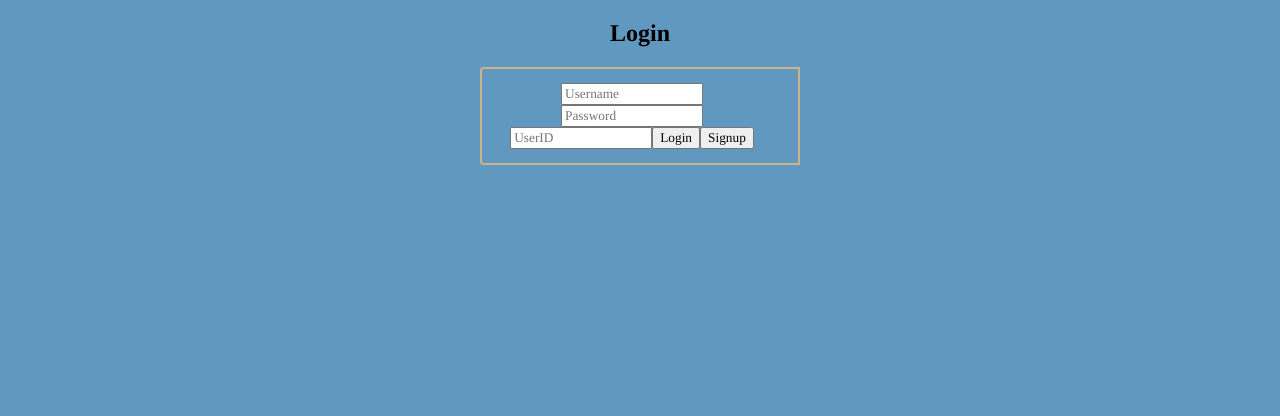
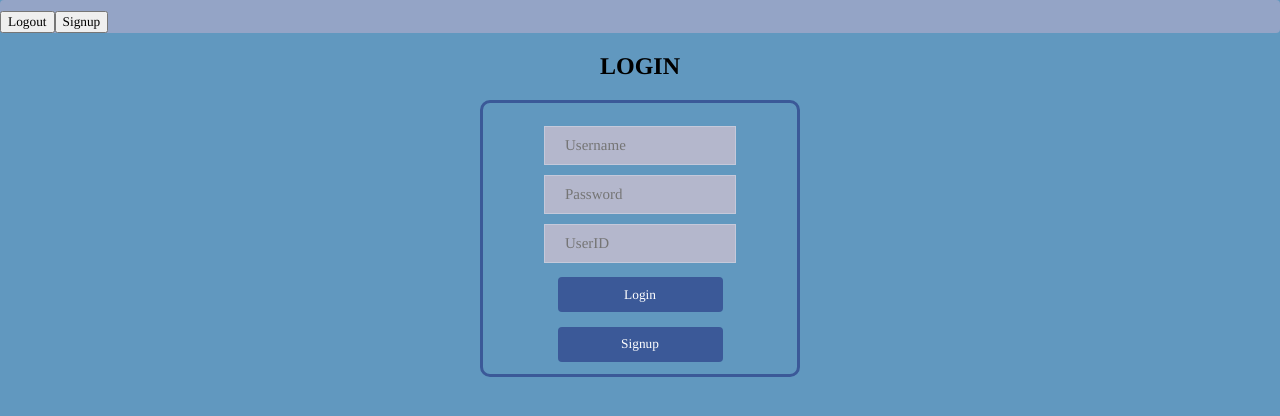
Before and after one commit to jamesjpark/JimboAndFriends, a React (Create React App) app in the folder web-app/frontend/: page / in a window 1280 px wide. Shown: the top 416 px of the page. Built offline with nearby package versions, Linux system fonts and the light colour scheme.

Commit message:
Styling for login and project page

```diff
--- a/web-app/frontend/src/App.css
+++ b/web-app/frontend/src/App.css
@@ -1,10 +1,23 @@
 .App{
   text-align: center;
+}
+
+.App-header{
+  text-align: left;
+  width: 100%;
+  height:100%;
+  border-radius: 4px;
+  background: #94a4c6;
+  color:black;
+  font-family:Georgia, 'Times New Roman', Times, serif;
+  font-size: x-large
 
 }
+
 body{
   background-color: #6198bf;
 }
+
 .wrapper {
   padding: 20px;
 }
@@ -15,13 +28,11 @@ h1{
   font-size: 24px;
   color:  black;
 }
+
 form{
   text-align: center;
   display: inline-block;
 }
-
-
-
 * {
   box-sizing: border-box;
   font-family: 'Times', 'Lucida Sans Unicode', 'Lucida Grande',
@@ -39,9 +50,6 @@ form{
   padding-bottom: 32px;
 }
 
-h1 {
-
-}
 .HWSET{
   margin-left: 50px;
   font-size: larger;
@@ -73,7 +81,6 @@ h1 {
   padding: 10px;
 
 
-
 }
 .check{
 
@@ -91,17 +98,72 @@ h1 {
   outline: none;
   width: 320px;
   /* background: transparent; */
-  color: rgb(150, 35, 35);
+
 }
 .loginForm{
   text-align: center;
+
+}
+.userName{
+  margin-top: 10px;
+  cursor: pointer;
+  font-size: 15px;
+  background: #b4b7cc;
+  border: 1px solid #c5c9da;
+  color: #fff;
+  padding: 10px 20px;
+  text-align: left;
+
+}
+.password{
+  margin-top: 10px;
+  cursor: pointer;
+  font-size: 15px;
+  background: #b4b7cc;
+  border: 1px solid #c5c9da;
+  color: #fff;
+  padding: 10px 20px;
+
+}
+.userID{
+  margin-top: 10px;
+  cursor: pointer;
+  font-size: 15px;
+  background: #b4b7cc;
+  border: 1px solid #c5c9da;
+  color: #fff;
+  padding: 10px 20px;
+
+}
+.loginButton{
+  width: 165px;
+  height:35px;
+  border-radius: 4px;
+  background: #3b5998;
+  color:white;
+  border:0px transparent;
+  text-align: center;
+  margin: 5%;
+  display: inline-block;
+}
+.signupButton{
+  width: 165px;
+  height:35px;
+  border-radius: 4px;
+  background: #3b5998;
+  color:white;
+  border:0px transparent;
+  text-align: center;
+
+  display: inline-block;
 }
 .login {
   text-align: center;
   align-items: center;
-  padding: 14px 32px 14px 16px;
-  border-radius: 4px 0 0 4px;
-  border: 2px solid #c9b38a;
+  padding: 1% 1% 1% 1%;
+  border-radius: 10px 10px 10px 10px;
+
+  border: 3px solid #3b5998;
   outline: none;
   width: 320px;
   background: transparent;
@@ -112,17 +174,15 @@ h1 {
   text-align: center;
 }
 
-
-
-
 .project-input {
-  padding: 14px 32px 14px 16px;
-  border-radius: 4px 0 0 4px;
-  border: 2px solid #c9b38a;
+  padding: 1% 1% 1% 1%;
+  border-radius: 10px 10px 10px 10px;
+  border: 3px solid #3b5998;
   outline: none;
   width: 320px;
   background: transparent;
   color: black;
+
 }
 
 .project-input::placeholder {
@@ -132,10 +192,10 @@ h1 {
 .project-button {
   padding: 16px;
   border: none;
-  border-radius: 0 4px 4px 0;
+  border-radius: 10px 10px 10px 10px;
   cursor: pointer;
   outline: none;
-  background:rgba(219, 145, 6, 0.801);
+  background: #3b5998;
 
 
   color: #fff;
@@ -179,8 +239,6 @@ h1 {
 
 }
 
-
-
 .icons {
   display: flex;
   align-items: center;
--- a/web-app/frontend/src/App.js
+++ b/web-app/frontend/src/App.js
@@ -16,8 +16,11 @@ function App() {
 
   return (
     <div>
+
 <BrowserRouter>
+<Header>
 
+</Header>
     <div className="App">
     <Routes>
     <Route exact path = "/" element = {<Login />}></Route>
--- a/web-app/frontend/src/Components/Login.js
+++ b/web-app/frontend/src/Components/Login.js
@@ -1,6 +1,6 @@
 import React,{ useState, useEffect} from 'react';
 import axios from "axios";
-import { Link, useNavigate} from 'react-router-dom';
+import {useNavigate} from 'react-router-dom';
 
 function Login(props) {
 
@@ -10,7 +10,6 @@ function Login(props) {
         userID: ""
     })
 
-    const [loggedIn, setLoggedIn] = useState(0);
     const navigate = useNavigate();
     let str = false;
 
@@ -29,7 +28,7 @@ function Login(props) {
           //setLoggedIn(res.data.login)
           str = res.data.login
 
-          if(str == true){
+          if(str === true){
             navigate("/projects")
             str = false;
           }
@@ -60,30 +59,38 @@ function Login(props) {
 
     return (
       <div className = "loginForm">
-        <h1>Login</h1>
+        <h1>LOGIN</h1>
 
           <form className="login">
-            <input onChange={handleChange}
+            <input className = "userName" onChange={handleChange}
                   type="userName"
                   text={loginForm.userName}
                   name="userName"
                   placeholder="Username"
                   value={loginForm.userName} />
-            <input onChange={handleChange}
+            <input className = "password" onChange={handleChange}
                   type="password"
                   text={loginForm.password}
                   name="password"
                   placeholder="Password"
                   value={loginForm.password} />
-            <input onChange={handleChange}
+            <input className = "userID" onChange={handleChange}
                   type="userID"
                   text={loginForm.userID}
                   name="userID"
                   placeholder="UserID"
                   value={loginForm.userID} />
+        <div>
+        <div >
+        <button className = "loginButton" color = "primary" onClick={onLogin} > Login</button>
+        </div>
 
-        <button onClick={onLogin} > Login</button>
-        <button onClick={onSignup} > Signup</button>
+        <div >
+        <button className = "signupButton" color = "primary" onClick={onSignup} > Signup</button>
+        </div>
+        </div>
+
+
         </form>
       </div>
     );
```
